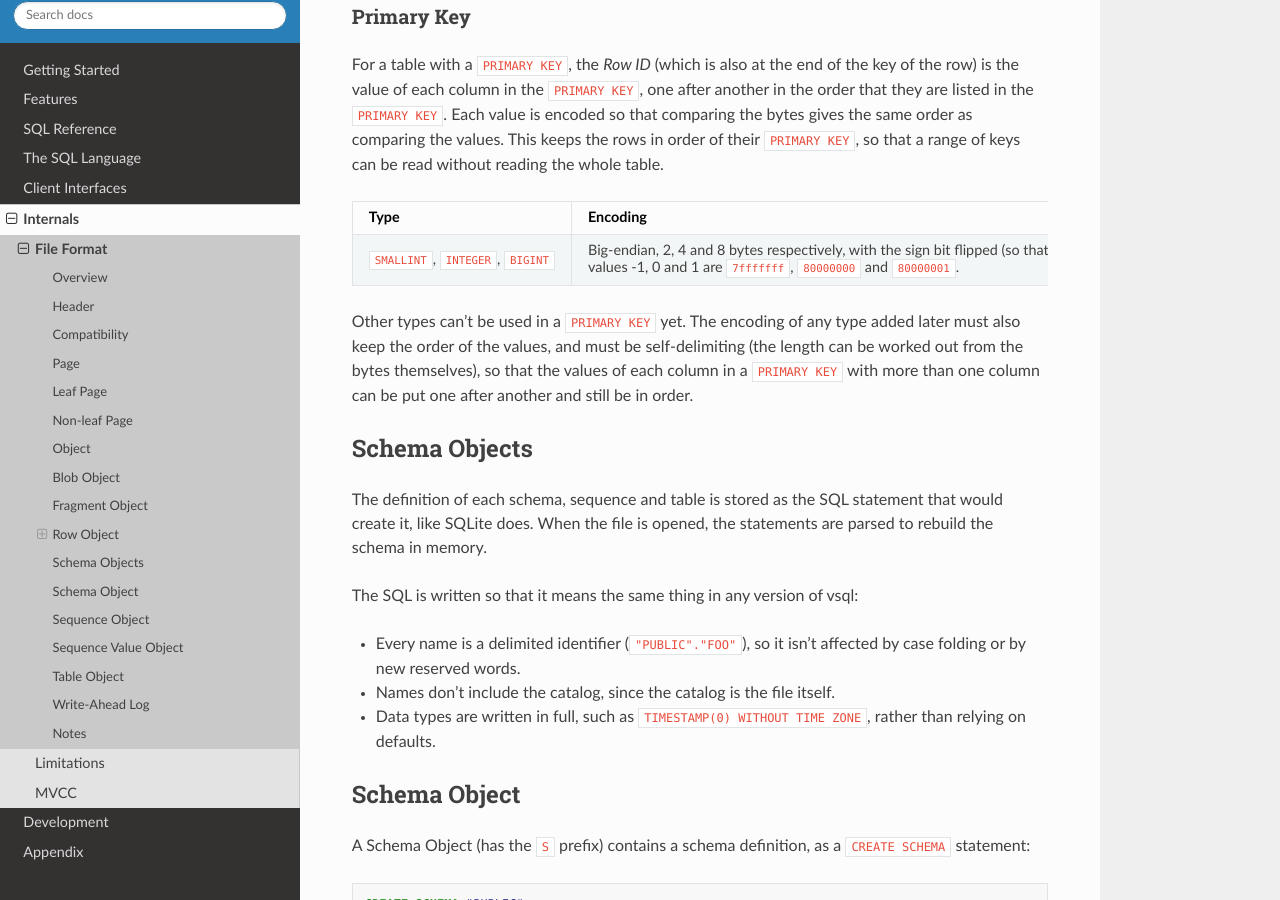
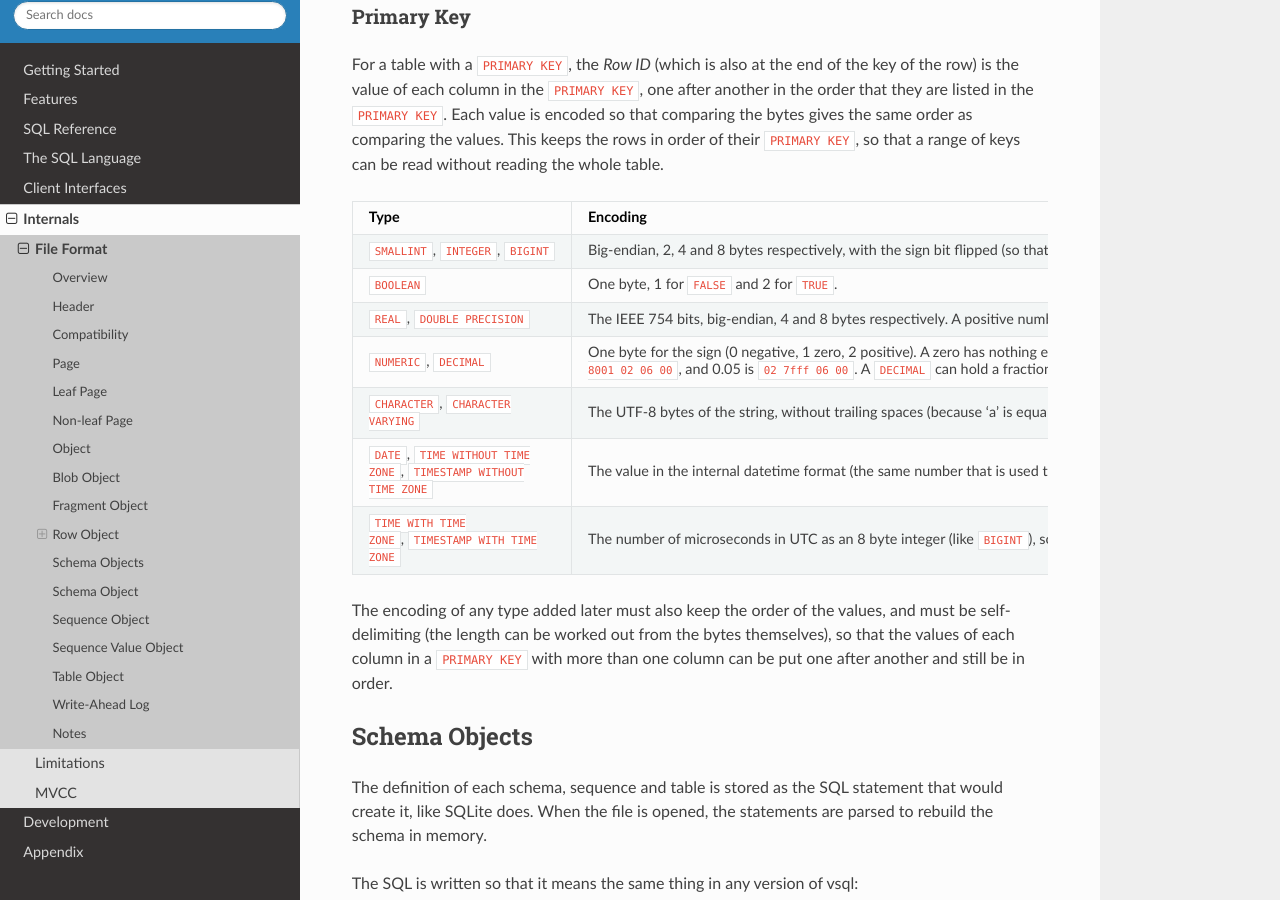
Before and after one commit to elliotchance/vsql, a Sphinx documentation site: the page built from docs/file-format.rst, in a window 1280 px wide and 900 px high, scrolled down 7616 px. Built offline with Sphinx 7.4.7 and the Read the Docs theme 3.1.0, drawn with Linux system fonts in a browser that asks for light colours.

Commit message:
CREATE TABLE: Allow any type in a PRIMARY KEY
Each type has a key encoding that keeps the order of the values and is
self-delimiting, so it also works in a PRIMARY KEY with several columns.
Values that compare as equal have the same key, such as 1.5 and 1.50, 'a'
and 'a ', -0 and 0, or two times with a time zone that are equal in UTC.
Strings are in the same order as comparing them with the shorter one padded
with spaces (PAD SPACE), so 'a' sorts after 'a' and a tab. A DECIMAL that
holds more digits than its scale (#223) keeps enough digits in its key to
stay different from the value it's shown as. Old files are unaffected
because they could only have integer keys.

The fast lookup for "pk = <integer>" is still only used for an integer
PRIMARY KEY (#528).

SQL E141-03

Fixes #57

Co-Authored-By: Claude Opus 5.5 <noreply@anthropic.com>

```diff
--- a/docs/file-format.rst
+++ b/docs/file-format.rst
@@ -589,11 +589,48 @@ be read without reading the whole table.
       ``INTEGER`` values -1, 0 and 1 are ``7fffffff``, ``80000000`` and
       ``80000001``.
 
-Other types can't be used in a ``PRIMARY KEY`` yet. The encoding of any type
-added later must also keep the order of the values, and must be self-delimiting
-(the length can be worked out from the bytes themselves), so that the values of
-each column in a ``PRIMARY KEY`` with more than one column can be put one after
-another and still be in order.
+  * - ``BOOLEAN``
+    - One byte, 1 for ``FALSE`` and 2 for ``TRUE``.
+
+  * - ``REAL``, ``DOUBLE PRECISION``
+    - The IEEE 754 bits, big-endian, 4 and 8 bytes respectively. A positive
+      number has the sign bit flipped and a negative number has every bit
+      flipped. -0 is written as 0, because they are equal.
+
+  * - ``NUMERIC``, ``DECIMAL``
+    - One byte for the sign (0 negative, 1 zero, 2 positive). A zero has nothing
+      else. Otherwise, the exponent as a 2 byte integer (like ``SMALLINT``),
+      which is the number of digits before the decimal point, or minus the
+      number of zeros after the decimal point for a number less than 1. Then
+      each significant digit plus 1 as a byte, without leading or trailing
+      zeros, and a 0 byte. Every byte after the sign is flipped for a negative
+      number. For example, 1.5 and 1.50 are both ``02 8001 02 06 00``, and
+      0.05 is ``02 7fff 06 00``. A ``DECIMAL`` can hold a fraction with more
+      digits than its scale *s* (such as 123/500 in a ``DECIMAL(3, 2)``), so
+      the digits are of the value truncated to 2 × *s* + 3 decimal places,
+      which is enough to keep different values apart.
+
+  * - ``CHARACTER``, ``CHARACTER VARYING``
+    - The UTF-8 bytes of the string, without trailing spaces (because 'a' is
+      equal to 'a '). Each space is followed by ``02`` if the next character
+      that isn't a space sorts after a space, or ``00`` if it sorts before a
+      space (such as a tab). The string ends with ``20 01``. This sorts the
+      same way as comparing the strings, where the shorter one is padded with
+      spaces. For example, 'a b' is ``61 20 02 62 20 01``.
+
+  * - ``DATE``, ``TIME WITHOUT TIME ZONE``, ``TIMESTAMP WITHOUT TIME ZONE``
+    - The value in the internal datetime format (the same number that is used to
+      compare them) as an 8 byte integer (like ``BIGINT``).
+
+  * - ``TIME WITH TIME ZONE``, ``TIMESTAMP WITH TIME ZONE``
+    - The number of microseconds in UTC as an 8 byte integer (like ``BIGINT``),
+      so that values in different time zones that are equal have the same key.
+      The time zone is kept in the row.
+
+The encoding of any type added later must also keep the order of the values,
+and must be self-delimiting (the length can be worked out from the bytes
+themselves), so that the values of each column in a ``PRIMARY KEY`` with more
+than one column can be put one after another and still be in order.
 
 Schema Objects
 --------------
--- a/docs/sql-compliance.rst
+++ b/docs/sql-compliance.rst
@@ -295,7 +295,7 @@ As of the latest version (or at least the version of this documentation)
    * - ❌ E141-02
      - ``UNIQUE`` constraints of ``NOT NULL`` columns
 
-   * - ⭕ E141-03
+   * - ✅ E141-03
      - ``PRIMARY KEY`` constraints
 
    * - ❌ E141-04
```
Also changed, not shown: other parts of docs/sql-compliance.rst (+1 -1 lines), docs/create-table.rst (+7 -5 lines), 6 other files.
